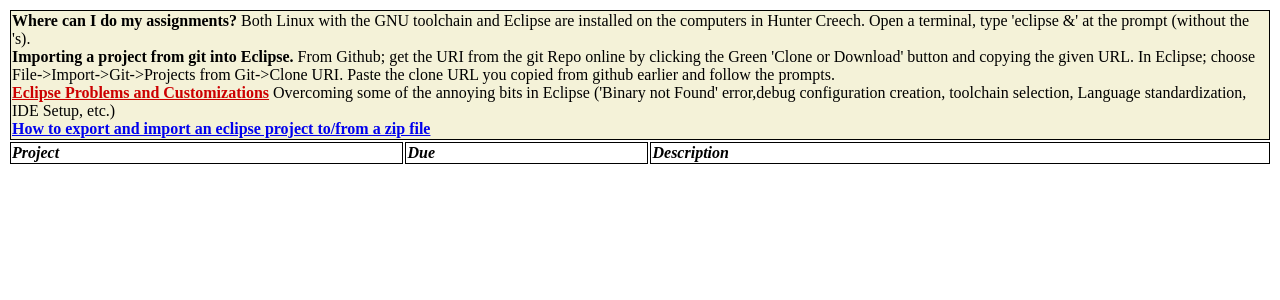
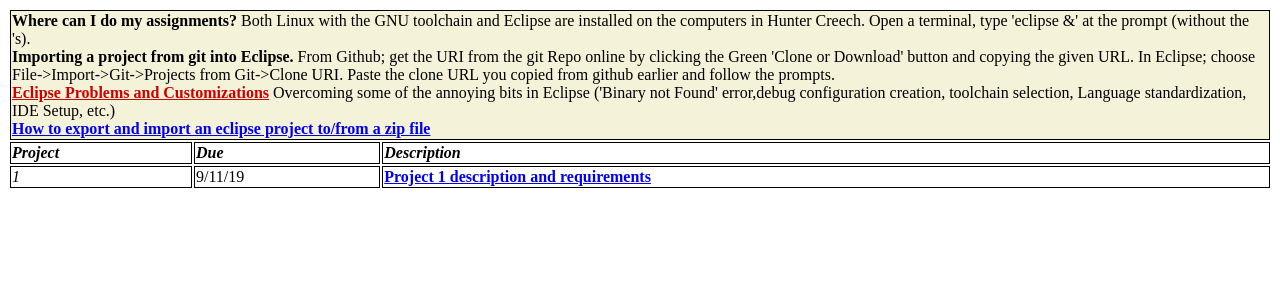
Before and after one commit to CNUClasses/CPSC327, a Jekyll site: the page navbar/Projects.html, which Jekyll copies as it is, in a window 1280 px wide. Shown: the top 300 px of the page. Built offline with Jekyll 4.4.1, drawn with Linux system fonts in a browser that asks for light colours.

Commit message:
initial project files

```diff
--- a/navbar/Projects.html
+++ b/navbar/Projects.html
@@ -31,15 +31,15 @@
                <td class="style_white "><em><strong>Due</strong></em></td>
                <td class="style_white "><em><strong>Description</strong></em></td>
             </tr>
-           <!--
+
             <tr>
                <td class="style_white "><em>1</em></td>
-               <td class="style_white ">1/18/19</td>
+               <td class="style_white ">9/11/19</td>
                <td class="style_white ">
-                  <strong><a href="https://github.com/CNUClasses/CPSC327/blob/master/content/Projects-Eclipse/proj1/proj1.pdf"> Project 1 description (YOU MUST DEMO TO ME IN PERSON TO RECEIVE CREDIT!)</a></strong>
+                  <strong><a href="https://github.com/CNUClasses/CPSC327/blob/master/content/Projects-Eclipse/proj1_makefile/proj1.pdf"> Project 1 description and requirements</a></strong>
               </td>
             </tr>
-
+<!--
            <tr>
                <td class="style_white "><em>2</em></td>
                <td class="style_white ">2/1/19</td>
```
Also changed, not shown: 1 other file.
